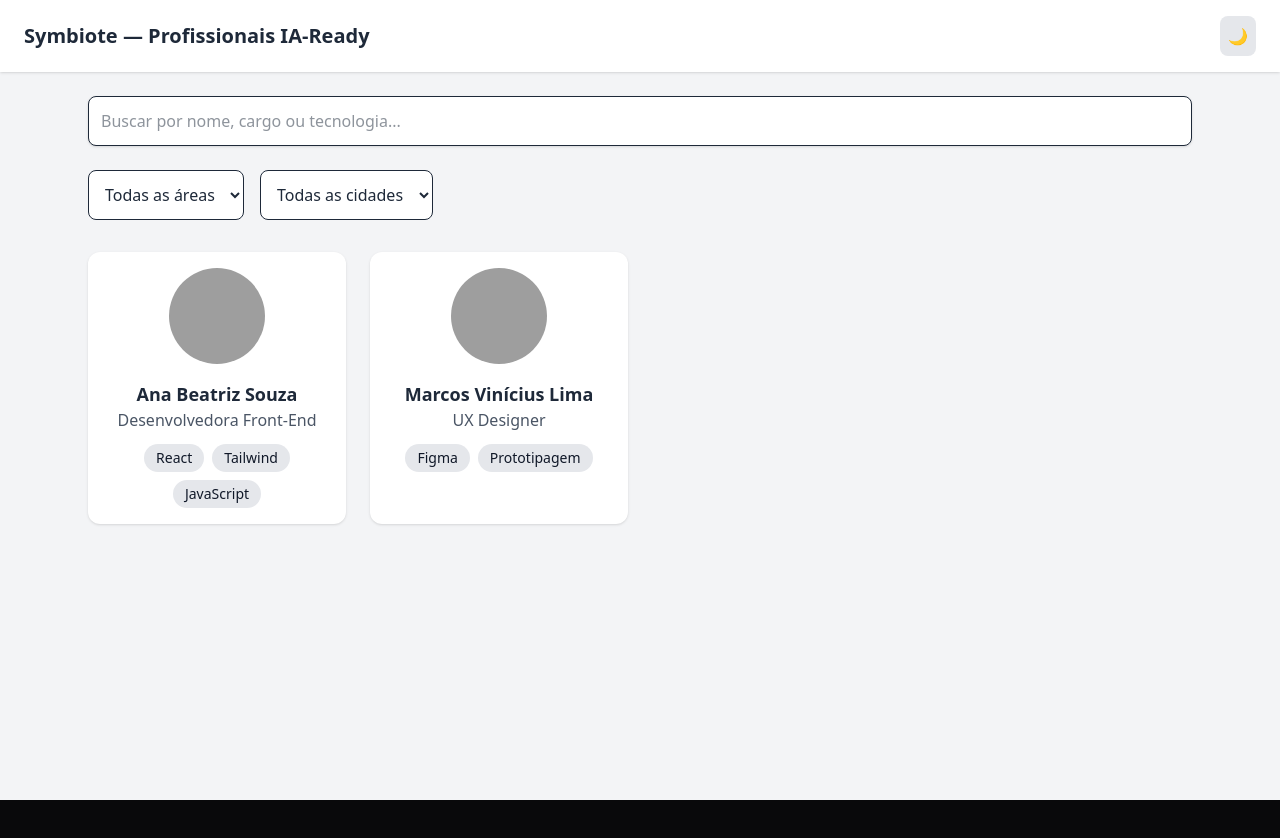
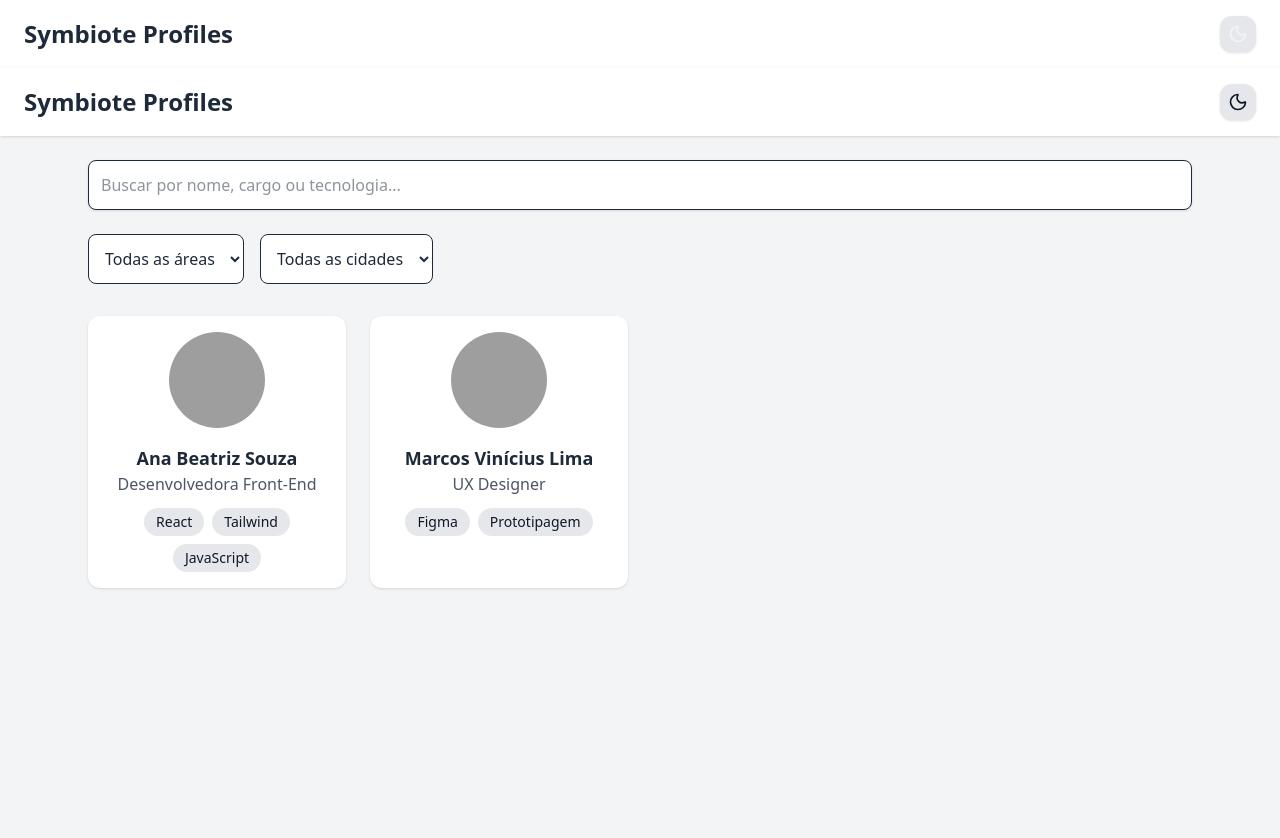
Before and after one commit to DudaFror/Symbiote, a React (Vite) app: page / in a window 1280 px wide. Shown: the top 838 px of the page. Before the commit the page ends 800 px from the top, so only its background shows below. Built offline with nearby package versions, Linux system fonts and the light colour scheme; grey boxes are pictures that could not be loaded.

Commit message:
feat: add Header and ThemeToggle components with full dark mode support

```diff
--- a/src/App.jsx
+++ b/src/App.jsx
@@ -1,6 +1,11 @@
+import Header from "./components/Header";
 import Home from "./pages/Home";
-import "./index.css";
 
 export default function App() {
-  return <Home />;
+  return (
+    <div className="min-h-screen bg-gray-100 dark:bg-gray-950 transition">
+      <Header />
+      <Home />
+    </div>
+  );
 }
--- a/src/components/Header.jsx
+++ b/src/components/Header.jsx
@@ -2,10 +2,11 @@ import ThemeToggle from "./ThemeToggle";
 
 export default function Header() {
   return (
-    <header className="w-full py-4 px-6 flex justify-between items-center bg-white dark:bg-gray-900 shadow">
-      <h1 className="text-xl font-bold text-gray-800 dark:text-gray-100">
-        Symbiote — Profissionais IA-Ready
+    <header className="w-full flex items-center justify-between px-6 py-4 bg-white dark:bg-gray-900 shadow">
+      <h1 className="text-2xl font-bold text-gray-800 dark:text-gray-100">
+        Symbiote Profiles
       </h1>
+
       <ThemeToggle />
     </header>
   );
--- a/src/components/ThemeToggle.jsx
+++ b/src/components/ThemeToggle.jsx
@@ -1,26 +1,26 @@
 import { useEffect, useState } from "react";
+import { Moon, Sun } from "lucide-react";
 
 export default function ThemeToggle() {
-  const [dark, setDark] = useState(
-    localStorage.getItem("theme") === "dark"
+  const [theme, setTheme] = useState(
+    localStorage.getItem("theme") || "light"
   );
 
   useEffect(() => {
-    if (dark) {
+    if (theme === "dark") {
       document.documentElement.classList.add("dark");
-      localStorage.setItem("theme", "dark");
     } else {
       document.documentElement.classList.remove("dark");
-      localStorage.setItem("theme", "light");
     }
-  }, [dark]);
+    localStorage.setItem("theme", theme);
+  }, [theme]);
 
   return (
     <button
-      className="p-2 rounded-lg bg-gray-200 dark:bg-gray-700 text-gray-800 dark:text-gray-100 transition"
-      onClick={() => setDark(!dark)}
+      onClick={() => setTheme(theme === "light" ? "dark" : "light")}
+      className="p-2 rounded-xl bg-gray-200 dark:bg-gray-800 shadow hover:scale-105 transition"
     >
-      {dark ? "☀️" : "🌙"}
+      {theme === "light" ? <Moon size={20} /> : <Sun size={20} />}
     </button>
   );
 }
```
